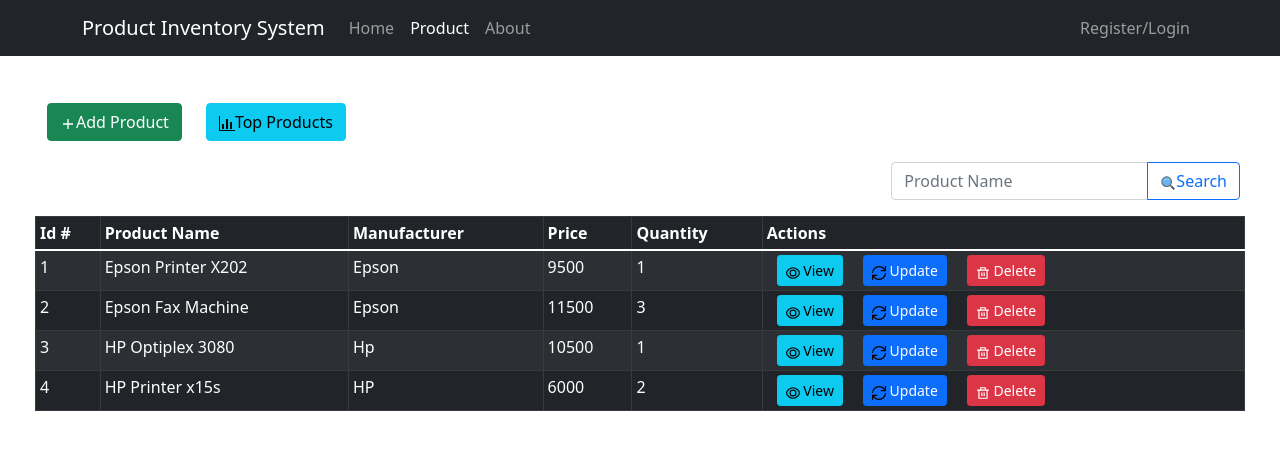
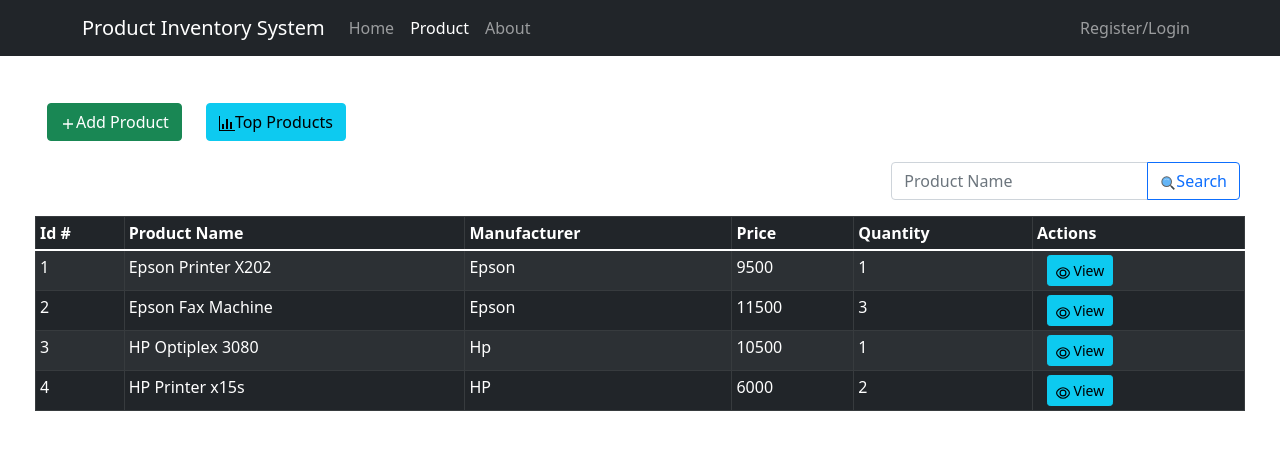
Before and after one commit to trishu/my-app, a React (Create React App) app: page /product in a window 1280 px wide. Shown: the top 450 px of the page. Built offline with nearby package versions, Linux system fonts and the light colour scheme; data requests are answered from the project's data file.

Commit message:
product update and delete on login

```diff
--- a/src/components/ProductRow.jsx
+++ b/src/components/ProductRow.jsx
@@ -5,13 +5,15 @@
 import Button from 'react-bootstrap/Button'
 import { useHistory } from "react-router-dom";
 import {retriveProduct,updateProduct } from '../actions/product'
-import { useDispatch } from "react-redux";
+import { useDispatch, useSelector } from "react-redux";
 
 const ProductRow = (props, key) => {
     const [show, setShow] = useState(false);
     const prodId = props.rowdata.id;
     let history = useHistory();
     let dispatch = useDispatch();
+
+    const isLoggedIn = useSelector((users) =>users.userReducer.isLoggedIn);
 
     const handleDeleteClose = () => setShow(false);
     const handleDeleteShow = () => setShow(true);
@@ -46,8 +48,8 @@
                 <td>{props.rowdata.productQuantity}</td>
                 <td>
                     <Button variant="info" size="sm" style={{ marginRight: "10px", marginLeft: "10px" }} onClick={handleViewProd}><GrView /> View</Button>
-                    <Button variant="primary" size="sm" style={{ marginRight: "10px", marginLeft: "10px" }} onClick={handleUpdateProd}><GrUpdate /> Update</Button>
-                    <Button variant="danger" size="sm" style={{ marginRight: "10px", marginLeft: "10px" }} onClick={handleDeleteShow}><RiDeleteBinLine /> Delete</Button>
+                    {isLoggedIn && <Button variant="primary" size="sm" style={{ marginRight: "10px", marginLeft: "10px" }} onClick={handleUpdateProd}><GrUpdate /> Update</Button>}
+                    {isLoggedIn && <Button variant="danger" size="sm" style={{ marginRight: "10px", marginLeft: "10px" }} onClick={handleDeleteShow}><RiDeleteBinLine /> Delete</Button>}
                 </td>
             </tr>
             <Modal show={show} onHide={handleDeleteClose}>
```
